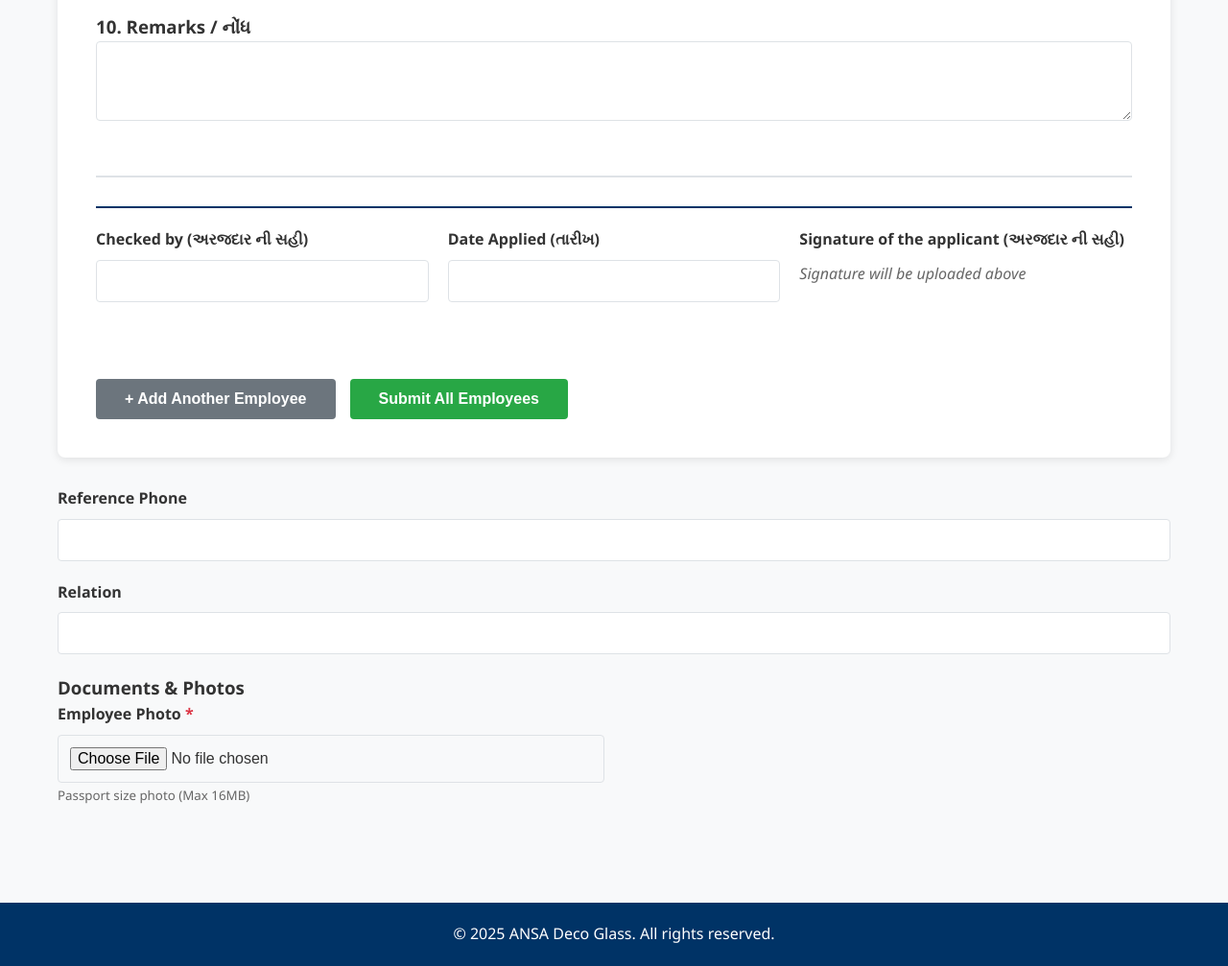
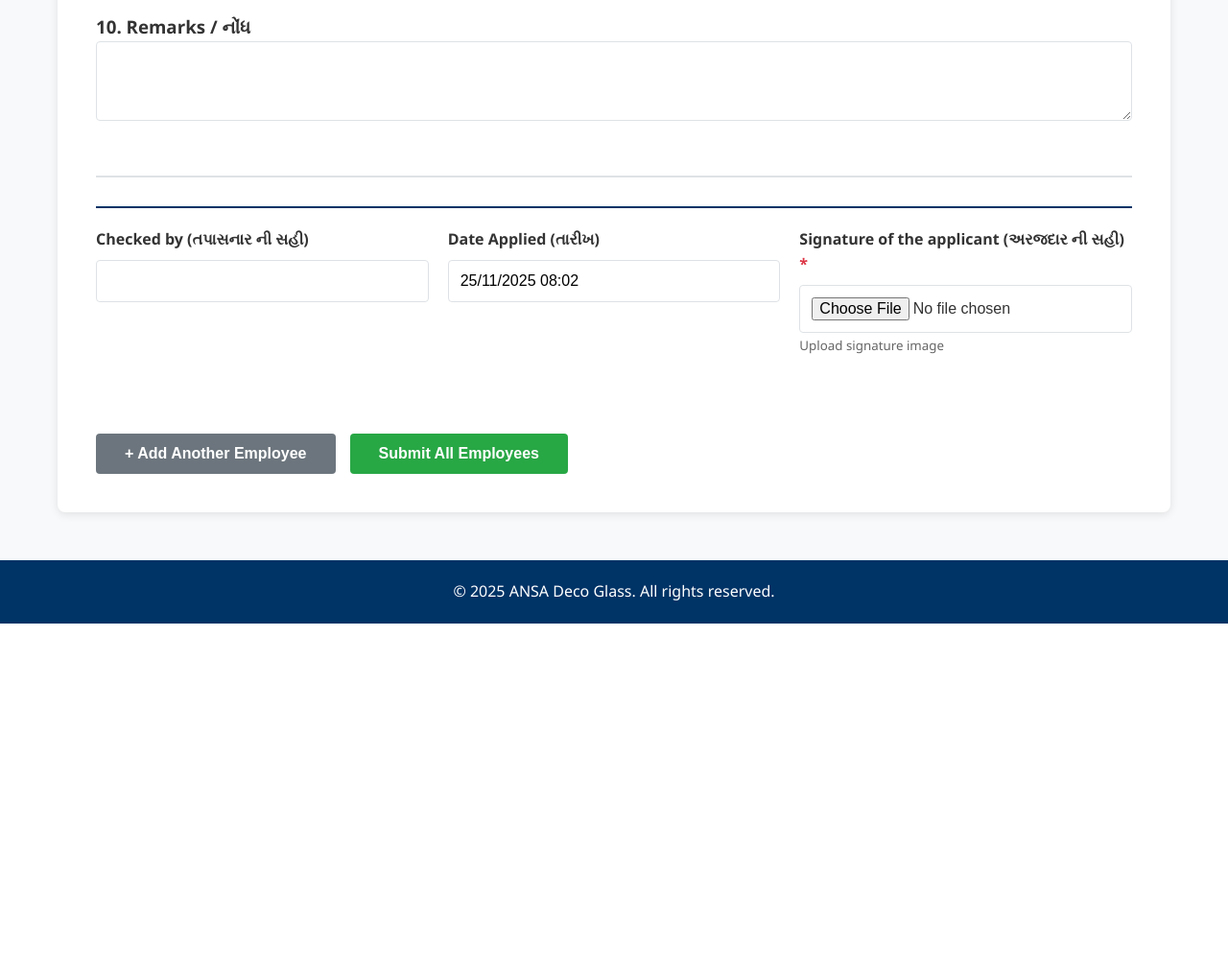
Before and after one commit to Harsh29004/Ansa-deco-glass, a Flask app: page /employee-application in a window 1280 px wide. Shown: the part 3571-4578 px from the top of the page at 96% size. After the commit the page ends 4221 px from the top, so only its background shows below. Run offline with Flask 3, Linux system fonts and the light colour scheme; the visitor is signed in with stand-in values (Sample User, id 1); parts of the project's set-up code (start-up, migrations or seed data) failed here and were passed over.

Commit message:
Add signature upload, auto date/time, and age calculation to employee form

```diff
--- a/templates/application_form.html
+++ b/templates/application_form.html
@@ -307,45 +307,21 @@
         <div class="form-section" style="border-top: 2px solid var(--primary-color); padding-top: 20px; margin-top: 30px;">
             <div class="form-row">
                 <div class="form-group">
-                    <label>Checked by (અરજદાર ની સહી)</label>
+                    <label>Checked by (તપાસનાર ની સહી)</label>
                     <input type="text" class="form-control" name="emp_0_checked_by" readonly>
                 </div>
 
                 <div class="form-group">
                     <label>Date Applied (તારીખ)</label>
-                    <input type="text" class="form-control" name="emp_0_date_applied" readonly value="">
+                    <input type="text" class="form-control" name="emp_0_date_applied" readonly>
                 </div>
 
                 <div class="form-group">
-                    <label>Signature of the applicant (અરજદાર ની સહી)</label>
-                    <p style="margin-top: 10px; font-style: italic; color: var(--text-light);">Signature will be uploaded above</p>
+                    <label class="required">Signature of the applicant (અરજદાર ની સહી)</label>
+                    <input type="file" class="form-control" name="emp_0_signature" accept="image/*" required>
+                    <small style="color: var(--text-light);">Upload signature image</small>
                 </div>
             </div>
-        </div>
-    </div>
-</template>                <div class="form-group">
-                    <label>Reference Phone</label>
-                    <input type="tel" class="form-control" name="emp_0_reference_phone" pattern="[0-9]{10}">
-                </div>
-
-                <div class="form-group">
-                    <label>Relation</label>
-                    <input type="text" class="form-control" name="emp_0_reference_relation">
-                </div>
-            </div>
-        </div>
-
-        <div class="form-section">
-            <h3>Documents & Photos</h3>
-
-            <div class="form-row">
-                <div class="form-group">
-                    <label class="required">Employee Photo</label>
-                    <input type="file" class="form-control" name="emp_0_photo" accept="image/*" required>
-                    <small style="color: var(--text-light);">Passport size photo (Max 16MB)</small>
-                </div>
-
-                <div class="form-group">
         </div>
     </div>
 </template>
@@ -382,6 +358,30 @@ function addEmployee() {
     if (employeeCount > 0) {
         const removeBtn = clone.querySelector('.remove-employee');
         removeBtn.style.display = 'block';
+    }
+
+    // Set current date and time for Date Applied field
+    const dateAppliedInput = clone.querySelector(`input[name="emp_${employeeCount}_date_applied"]`);
+    if (dateAppliedInput) {
+        const now = new Date();
+        const dateStr = now.toLocaleDateString('en-GB') + ' ' + now.toLocaleTimeString('en-GB', { hour: '2-digit', minute: '2-digit' });
+        dateAppliedInput.value = dateStr;
+    }
+
+    // Add event listener for DOB to calculate age
+    const dobInput = clone.querySelector(`input[name="emp_${employeeCount}_dob"]`);
+    const ageInput = clone.querySelector(`input[name="emp_${employeeCount}_age"]`);
+    if (dobInput && ageInput) {
+        dobInput.addEventListener('change', function() {
+            const dob = new Date(this.value);
+            const today = new Date();
+            let age = today.getFullYear() - dob.getFullYear();
+            const monthDiff = today.getMonth() - dob.getMonth();
+            if (monthDiff < 0 || (monthDiff === 0 && today.getDate() < dob.getDate())) {
+                age--;
+            }
+            ageInput.value = age >= 0 ? age : '';
+        });
     }
 
     container.appendChild(clone);
```
